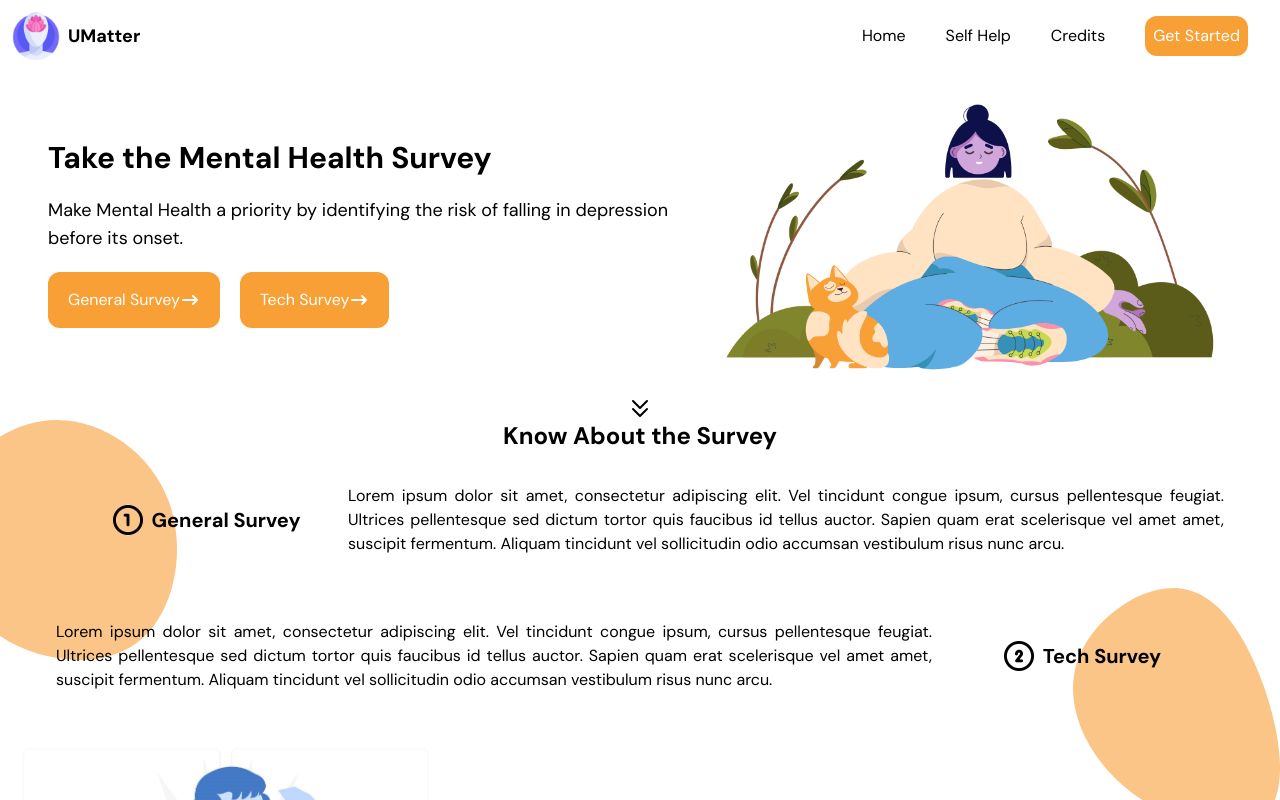
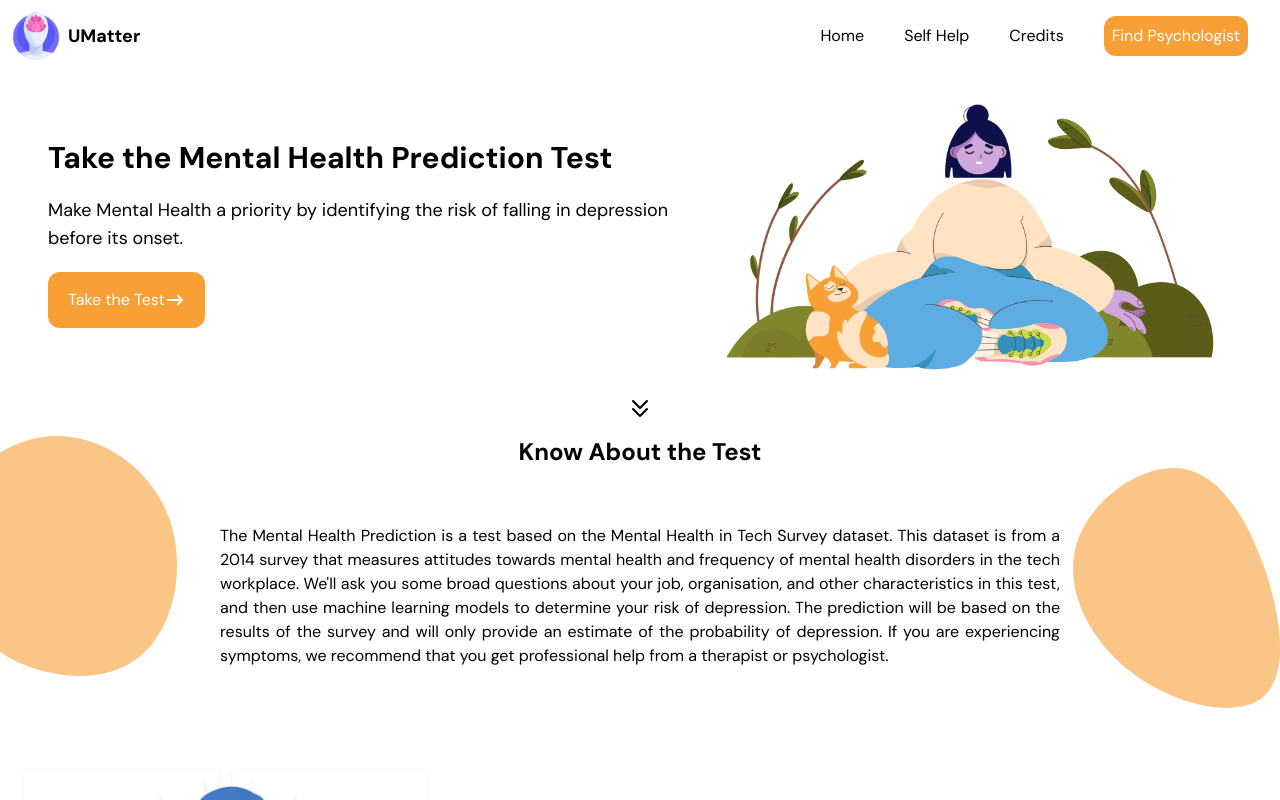
Before and after one commit to Hridayesh12/mental-health-prediction, a React (Create React App) app: page / in a window 1280 px wide. Shown: the top 800 px of the page. Built offline with nearby package versions, Linux system fonts and the light colour scheme.

Commit message:
Add Psychologist page and find logic and modify homepage

```diff
--- a/src/App.js
+++ b/src/App.js
@@ -5,7 +5,8 @@ import Footer from "./components/Footer";
 import Survey from "./components/Survey";
 import Result1 from "./components/Result1";
 import Result from "./components/Result";
-import SelfHelp from "./components/SelfHelp"
+import SelfHelp from "./components/SelfHelp";
+import Psychologist from "./components/Psychologist";
 
 import { BrowserRouter as Router, Routes, Route } from "react-router-dom";
 
@@ -56,6 +57,15 @@ export default function App() {
 							</>
 						}
 					/>
+					<Route
+						path="/psychologist"
+						element={
+							<>
+								<Navbar />
+								<Psychologist />
+							</>
+						}
+					/>
 				</Routes>
 			</Router>
 		</div>
--- a/src/components/Hero.js
+++ b/src/components/Hero.js
@@ -8,14 +8,14 @@ const Hero = () => {
 			<div className="flex p-4 xs:flex-col lg:flex-row lg:mx-8">
 				<div className="h-1/2 flex flex-col xs:items-center lg:items-start self-center gap-5">
 					<h1 className="font-bold xs:text-2xl sm:text-3xl xs:text-center">
-						Take the Mental Health Survey
+						Take the Mental Health Prediction Test
 					</h1>
 					<p className="xs:text-center lg:text-left lg:text-lg">
 						Make Mental Health a priority by identifying the risk of falling in
 						depression before its onset.
 					</p>
 					<div className="flex gap-x-5">
-						<Link to="/">
+						{/* <Link to="/">
 							<button className="transition-all xs:scale-90 md:scale-100 transform hover:scale-110 lg:px-5 lg:py-4 flex items-center bg-primary text-white p-2 rounded-xl">
 								General Survey
 								<svg
@@ -31,10 +31,10 @@ const Hero = () => {
 									/>
 								</svg>
 							</button>
-						</Link>
-						<Link to="/">
+						</Link> */}
+						<Link to="/form">
 							<button className="transition-all xs:scale-90 sm:scale-100 transform hover:scale-110 lg:px-5 lg:py-4 items-center flex bg-primary text-white p-2 rounded-xl">
-								Tech Survey
+								Take the Test
 								<svg
 									xmlns="http://www.w3.org/2000/svg"
 									class="h-5 w-5"
--- a/src/components/MainContent.js
+++ b/src/components/MainContent.js
@@ -11,11 +11,11 @@ const MainContent = () => {
 				className="xs:hidden lg:block absolute -z-10 opacity-60 h-60 -left-14"
 				alt=""
 			/>
-			<h1 className="font-bold xs:text-xl sm:text-2xl xs:text-center">
-				Know About the Survey
+			<h1 className="font-bold lg:mt-4 xs:text-xl sm:text-2xl xs:text-center">
+				Know About the Test
 			</h1>
 			<div className="lg:mx-6">
-				<div className="flex xs:flex-col lg:flex-row w-full xs:py-4 lg:p-8">
+				{/* <div className="flex xs:flex-col lg:flex-row w-full xs:py-4 lg:p-8">
 					<div className="xs:m-auto flex items-center ">
 						<img className="h-12 p-2" src={one} alt="" />
 						<h1 className="font-bold xs:text-l sm:text-xl">General Survey</h1>
@@ -30,25 +30,32 @@ const MainContent = () => {
 							nunc arcu.
 						</p>
 					</div>
-				</div>
+				</div> */}
 				<img
 					src={blob2}
 					className="xs:hidden lg:block absolute right-0 -z-10 opacity-60 h-60 block"
 					alt=""
 				/>
-				<div className="flex xs:flex-col lg:flex-row-reverse w-full justify-between xs:py-4 lg:p-8">
-					<div className="xs:m-auto flex items-center">
+				<div className="flex xs:flex-col w-full justify-between xs:py-4 lg:p-14">
+					{/* <div className="xs:m-auto flex items-center">
 						<img className="h-12 p-2" src={two} alt="" />
-						<h1 className="font-bold xs:text-l sm:text-xl">Tech Survey</h1>
-					</div>
-					<div className="w-3/4 h-1/2 xs:self-center text-justify">
+						<h1 className="font-bold lg:mb-5 xs:text-l sm:text-xl">
+							Tech Survey
+						</h1>
+					</div> */}
+					<div className="w-3/4 h-1/2 xs:self-center text-justify mb-5">
 						<p>
-							Lorem ipsum dolor sit amet, consectetur adipiscing elit. Vel
-							tincidunt congue ipsum, cursus pellentesque feugiat. Ultrices
-							pellentesque sed dictum tortor quis faucibus id tellus auctor.
-							Sapien quam erat scelerisque vel amet amet, suscipit fermentum.
-							Aliquam tincidunt vel sollicitudin odio accumsan vestibulum risus
-							nunc arcu.
+							The Mental Health Prediction is a test based on the Mental Health
+							in Tech Survey dataset. This dataset is from a 2014 survey that
+							measures attitudes towards mental health and frequency of mental
+							health disorders in the tech workplace. We'll ask you some broad
+							questions about your job, organisation, and other characteristics
+							in this test, and then use machine learning models to determine
+							your risk of depression. The prediction will be based on the
+							results of the survey and will only provide an estimate of the
+							probability of depression. If you are experiencing symptoms, we
+							recommend that you get professional help from a therapist or
+							psychologist.
 						</p>
 					</div>
 				</div>
--- a/src/components/Navbar.js
+++ b/src/components/Navbar.js
@@ -24,10 +24,10 @@ const Navbar = () => {
 					</Link>
 					<Link
 						className="px-5 transition-all transform hover:scale-110"
-						to="/"
+						to="/psychologist"
 					>
 						<button className="bg-primary text-white p-2 rounded-xl">
-							Get Started
+							Find Psychologist
 						</button>
 					</Link>
 				</div>
@@ -81,9 +81,9 @@ const Navbar = () => {
 					<Link className="p-5" to="/credits">
 						Credits
 					</Link>
-					<Link className="p-5" to="/">
+					<Link className="p-5" to="/psychologist">
 						<button className="bg-primary text-white p-2 rounded-xl">
-							Get Started
+							Find Psychologist
 						</button>
 					</Link>
 				</div>
--- /dev/null
+++ b/src/components/Psychologist.js
@@ -0,0 +1,43 @@
+import React from "react";
+import { useState, useEffect } from "react";
+import map from "../assets/map.png";
+import Footer from "./Footer";
+
+function Psychologist() {
+	const [location, setLocation] = useState("");
+	let url =
+		"https://www.practo.com/search/doctors?results_type=doctor&q=%5B%7B%22word%22%3A%22psychologist%22%2C%22autocompleted%22%3Atrue%2C%22category%22%3A%22subspeciality%22%7D%5D&city=" +
+		location;
+	// useEffect(() => {
+	// 	url =
+	// 		"https://www.practo.com/search/doctors?results_type=doctor&q=%5B%7B%22word%22%3A%22psychologist%22%2C%22autocompleted%22%3Atrue%2C%22category%22%3A%22subspeciality%22%7D%5D&city=" +
+	// 		location;
+	// }, [location]);
+
+	return (
+		<div className="flex flex-col gap-10 h-full py-20">
+			<div className="flex items-center justify-center gap-3">
+				<img className="h-10" src={map} alt="" />
+				<h1 className="font-bold xs:text-2xl sm:text-3xl xs:text-center">
+					Enter your location
+				</h1>
+			</div>
+			<input
+				className="border-2 lg:w-1/2 xs:w-3/4 self-center rounded-xl p-3 text-2xl"
+				type="text"
+				value={location}
+				onChange={(e) => setLocation(e.target.value)}
+			/>
+			<a className="px-5 self-center" href={url} target="_blank">
+				<button className=" scale-110 transition-all transform hover:scale-125 bg-primary text-white p-2 rounded-xl">
+					Find Psychologist
+				</button>
+			</a>
+			<div className="w-full bottom-0 fixed">
+				<Footer></Footer>
+			</div>
+		</div>
+	);
+}
+
+export default Psychologist;
--- a/src/components/Result.js
+++ b/src/components/Result.js
@@ -13,7 +13,7 @@ function Result() {
 		navigate("/form");
 	}
 	function psycho() {
-		navigate("/form");
+		navigate("/psychologist");
 	}
 	return (
 		<div>
--- a/src/components/Result1.js
+++ b/src/components/Result1.js
@@ -13,7 +13,7 @@ function Result1() {
 		navigate("/form");
 	}
 	function psycho() {
-		navigate("/form");
+		navigate("/psychologist");
 	}
 	return (
 		<div>
```
Also changed, not shown: src/assets/map.png (added).
